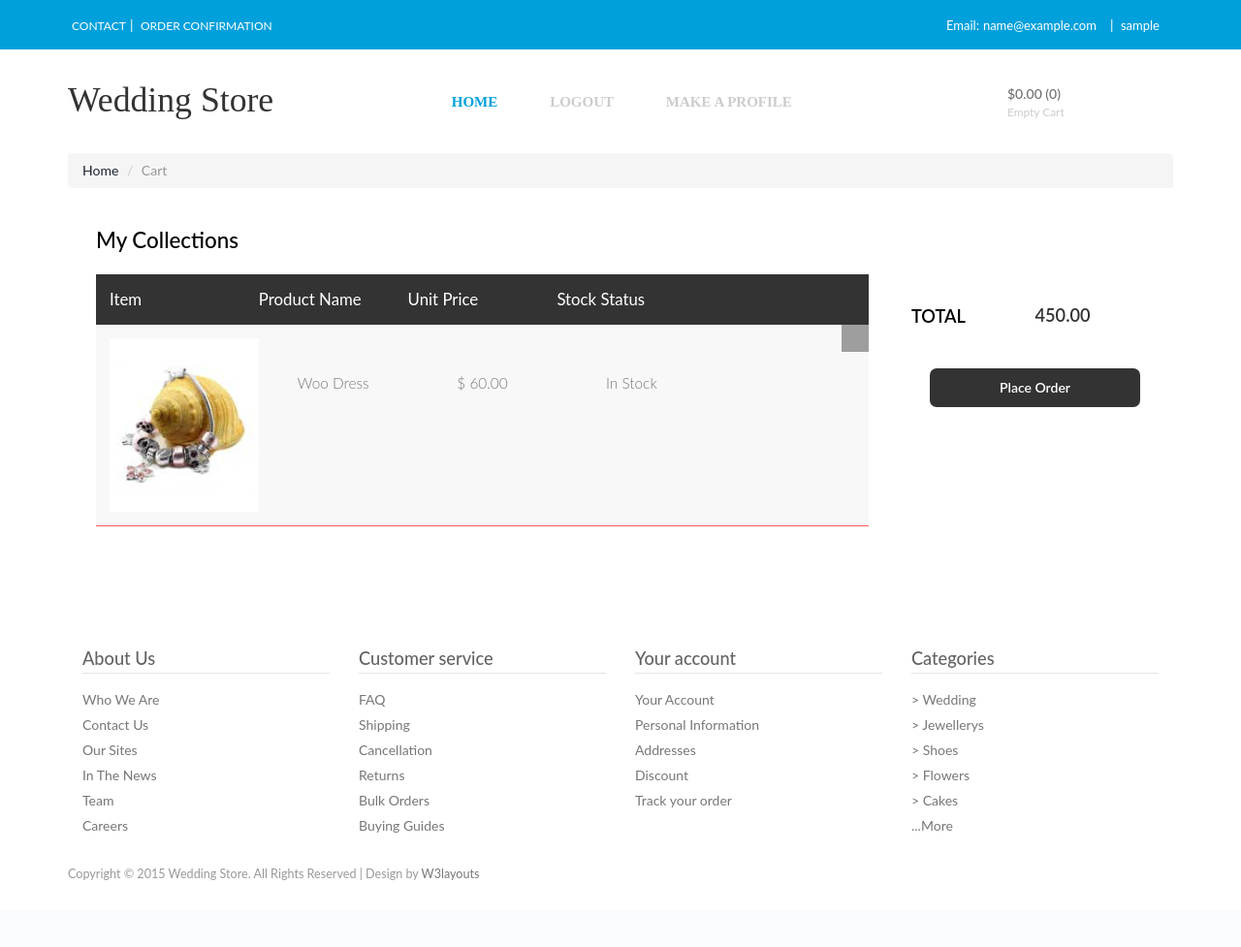
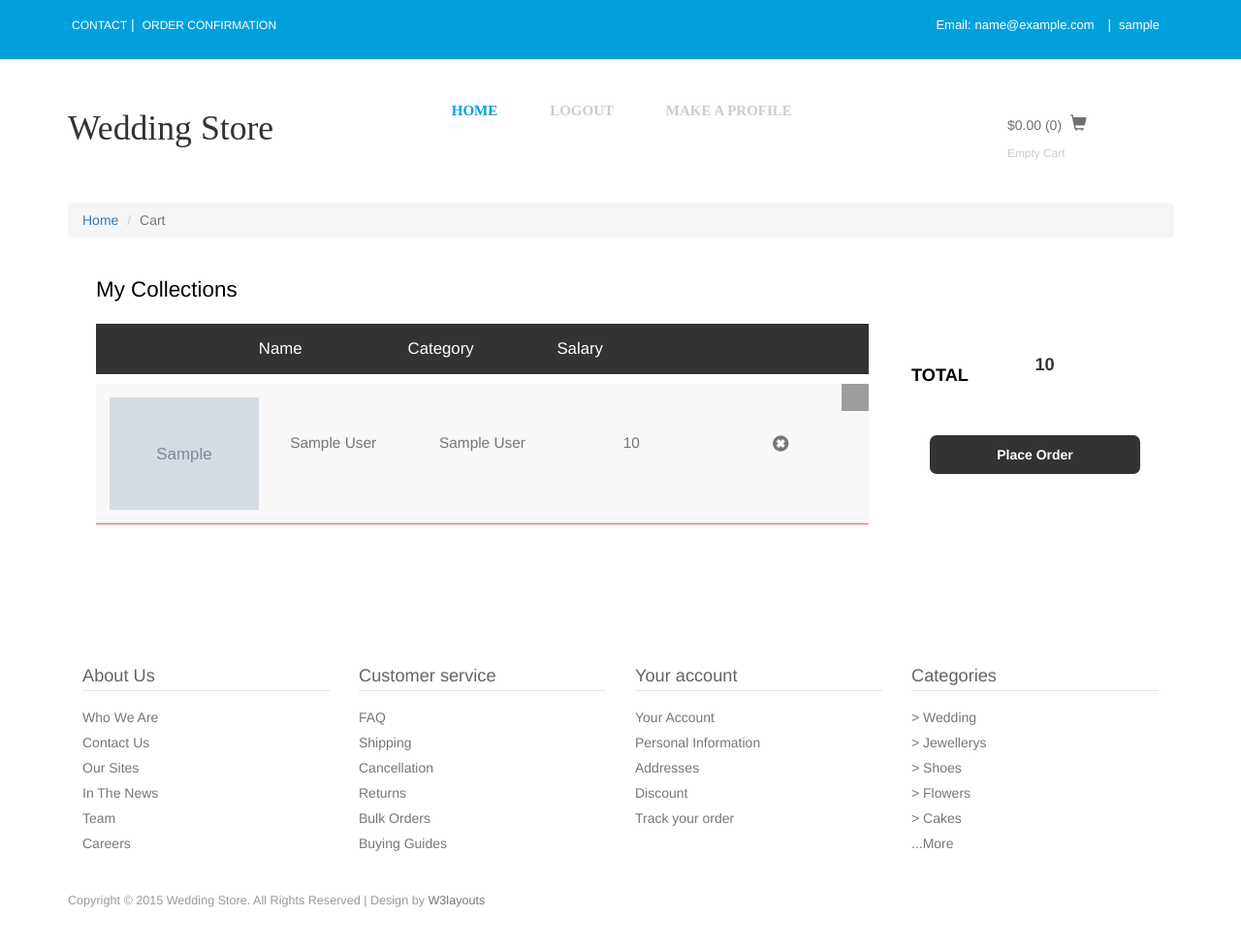
Before and after one commit to Muhammed-Gassali/Hire-Work, a Django app: page /collection in a window 1280 px wide. Shown: the whole page at 97% size. Before the commit the page ends 908 px from the top, so only its background shows below. Run offline with Django 3.2, Linux system fonts and the light colour scheme; a user stored in the database is signed in; tables that the repository leaves empty hold one stand-in row (values such as "Sample post"); grey boxes marked "Sample" are stand-in pictures; some libraries are stand-ins or nearby versions; some web fonts are replaced; grey boxes are pictures that could not be loaded.

Commit message:
collections addedd

```diff
--- a/Admin/models.py
+++ b/Admin/models.py
@@ -41,3 +41,8 @@ class Collection(models.Model):
     customer = models.ForeignKey(User, on_delete=models.CASCADE, blank=True, null=True)
     seeker = models.ForeignKey(JobSeeker, on_delete=models.CASCADE, blank=True, null=True)
     total_price = models.IntegerField(blank=True, null=True)
+
+    @property
+    def get_total(self):
+        total = self.seeker.expected_salary
+        return total
--- a/templates/customer/checkout.html
+++ b/templates/customer/collection.html
@@ -22,6 +22,10 @@ Smartphone Compatible web template, free webdesigns for Nokia, Samsung, LG, Sony
 <script type="text/javascript" src="{% static 'customerhomepagejs/memenu.js' %}"></script>
 <script>$(document).ready(function(){$(".memenu").memenu();});</script>
 <!-- /start menu -->
+<!-- delete icon  -->
+<script src="https://ajax.googleapis.com/ajax/libs/jquery/3.2.1/jquery.min.js"></script>
+<link rel="stylesheet" href="https://maxcdn.bootstrapcdn.com/bootstrap/3.3.7/css/bootstrap.min.css">
+<!-- //delete icon -->
 </head>
 <body>
 <!--header-->
@@ -109,23 +113,30 @@ Smartphone Compatible web template, free webdesigns for Nokia, Samsung, LG, Sony
 
 					 <div class="in-check" >
 						  <ul class="unit">
-							<li><span>Item</span></li>
-							<li><span>Product Name</span></li>
-							<li><span>Unit Price</span></li>
-							<li><span>Stock Status</span></li>
-							<li> </li>
+							<li><span></span></li>
+							<li><span>Name</span></li>
+							<li><span>Category</span></li>
+							<li><span>Salary</span></li>
+							<li>
+					   </li>
 							<div class="clearfix"> </div>
 						  </ul>
+						  {% for value in data %}
 						  <ul class="cart-header">
 						   <div class="close1"> </div>
-							<li class="ring-in"><a href="single.html" ><img src="{% static 'customerhomepageimages/f1.jpg' %}" class="img-responsive" alt=""></a>
+							<li class="ring-in"><a href="" ><img src="{{value.seeker.ImageURL}}" class="img-responsive" alt=""></a>
 							</li>
-							<li><span>Woo Dress</span></li>
-							<li><span>$ 60.00</span></li>
-							<li><span>In Stock</span></li>
+							<li><span>{{value.seeker.name}}</span></li>
+							<li><span>{{value.seeker.category.category_name}}</span></li>
+							<li><span>{{value.seeker.expected_salary}}</span></li>
+							<li><span><a href="{% url 'delete-collection' value.id %}">
+								<span class="glyphicon glyphicon-remove-sign"></span>
+							  </a></span></li>
+
 							<!-- <li> <a href="single.html" class="add-cart cart-check">ADD TO CART</a></li> -->
 							<div class="clearfix"> </div>
 							</ul>
+							{% endfor %}
 
 					 </div>
 				  </div>
@@ -135,7 +146,7 @@ Smartphone Compatible web template, free webdesigns for Nokia, Samsung, LG, Sony
 
 
 			 <h4 class="last-price">TOTAL</h4>
-			 <span class="total final">450.00</span>
+			 <span class="total final">{{total_price}}</span>
 			 <div class="clearfix"></div>
 			 <a class="order" href="#">Place Order</a>
 
--- a/user/url.py
+++ b/user/url.py
@@ -15,6 +15,10 @@ urlpatterns = [
     path('customer-profile', views.customer_profile, name="customer-profile"),
     path('quickview/<int:id>', views.quickview, name="quickview"),
     path('collection', views.collection, name="collection"),
+    path('add-to-collection/<int:id>', views.add_to_collection, name="add-to-collection"),
+    path('delete-collection/<int:id>', views.delete_collection, name="delete-collection"),
+
+
 
 
 
--- a/user/views.py
+++ b/user/views.py
@@ -238,10 +238,34 @@ def quickview(request, id):
 
 def collection(request):
     if request.user.is_authenticated:
-        return render(request, 'customer/checkout.html')
+        data = Collection.objects.all()
+        total_price = 0
+        for x in data:
+            total_price = total_price + x.get_total
+
+        context = {"data":data, "total_price":total_price}
+        return render(request, 'customer/collection.html', context)
     else:
         return redirect(customer_homepage)
 
-def add_to_collection(request):
-    # if request.user.is_authenticated:
-        pass
+def add_to_collection(request, id):
+    if request.user.is_authenticated:
+        user = request.user
+        seeker = JobSeeker.objects.get(id=id)
+        if Collection.objects.filter(customer=user, seeker=seeker).exists():
+            return redirect(registered_customer_homepage)
+        else:
+            data = Collection.objects.create(customer=user, seeker=seeker, total_price=seeker.expected_salary)
+            print(data)
+            return redirect(registered_customer_homepage)
+    else:
+        return redirect(customer_homepage)
+
+def delete_collection(request, id):
+    if request.user.is_authenticated:
+        value = Collection.objects.get(id = id)
+        value.delete()
+        messages.info(request, 'deleted successfully')
+        return redirect(collection)
+    else:
+        return redirect(customer_homepage)
```
Also changed, not shown: templates/customer/registeredcustomerhomepage.html (+10 -12 lines).
